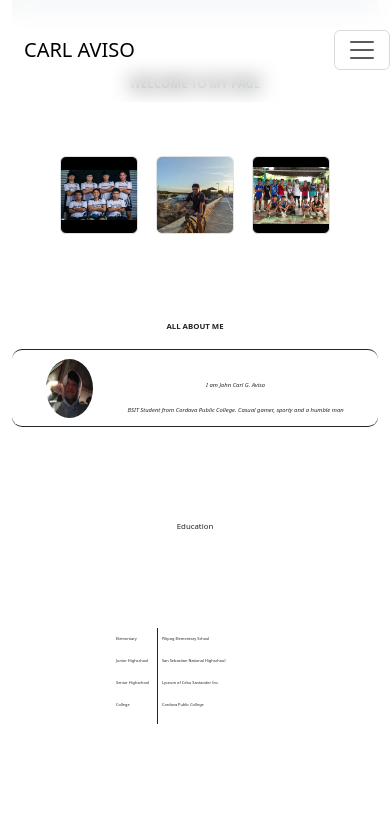
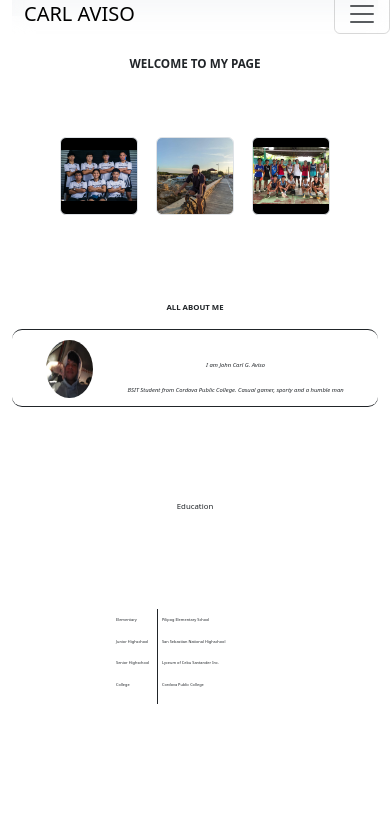
Before and after one commit to carlotata/bootstrap3, a plain HTML site: page index.html in a window 390 px wide. Shown: the top 820 px of the page. Drawn offline with nearby package versions, Linux system fonts and the light colour scheme.

Commit message:
random change

```diff
--- a/index.html
+++ b/index.html
@@ -14,8 +14,8 @@
         <nav class="navbar navbar-expand-lg bg-body-tertiary">
             <div class="container-fluid">
               <a class="navbar-brand" href="#Home">CARL AVISO</a>
-              <button class="navbar-toggler" type="button" data-bs-toggle="collapse" data-bs-target="#navbarNavDropdown" aria-controls="navbarNavDropdown" aria-expanded="false" aria-label="Toggle navigation">
-                <span class="navbar-toggler-icon"></span>
+              <button class="navbar-toggler" type="button" data-bs-toggle="collapse" data-bs-target="#navbarNavDropdown" aria-controls="navbarNavDropdown" aria-expanded="false" aria-label="Toggle navigation" style="height: fit-content;">
+                <span id="navbut" class="navbar-toggler-icon"></span>
               </button>
               <div class="collapse navbar-collapse" id="navbarNavDropdown">
                 <ul class="navbar-nav">
--- a/style.css
+++ b/style.css
@@ -1,5 +1,5 @@
 .home{
-    margin-top: 15vw;
+    margin-top: 10vw;
     margin-bottom: 2vw;
 }
 .d-flex{
@@ -14,8 +14,8 @@
 .container-fluid{
     backdrop-filter: blur(10px);
     position: fixed;
-    padding: 2rem;
-    top: -0.1rem;
+
+    top: -0.4rem;
 }
 .container2{
     border-top: 0.5px solid;
```
